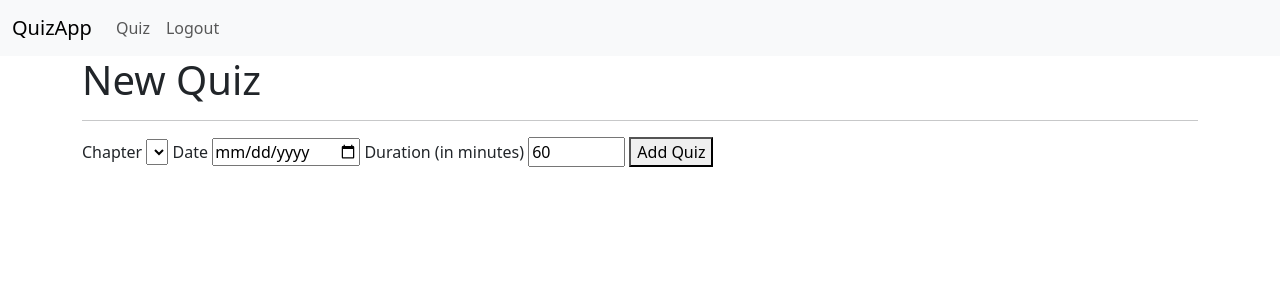
After one commit to its403/quiz_app_v1, a Flask app: page /quiz/add in a window 1280 px wide. The commit adds this page. Shown: the top 300 px of the page. Run offline with Flask 3, Linux system fonts and the light colour scheme; the visitor is signed in with stand-in values (Sample User, id 1); data comes from the database, SQL or seed files in the repository; data that the repository does not hold is empty.

Commit message:
Added functionality for adding and displaying new quiz

```diff
--- a/routes.py
+++ b/routes.py
@@ -3,6 +3,7 @@ from flask import render_template, redirect, flash, request, url_for, session
 from models import db, User, QualificationType, QuizTaker, Subject, Chapter, Quiz, Questions, Score
 from werkzeug.security import generate_password_hash, check_password_hash
 from functools import wraps
+from datetime import datetime
 
 
 # Decorators for auth and admin
@@ -349,4 +350,36 @@ def delete_chapter_post(id):
 @app.route("/admin/quiz")
 @admin_required
 def quiz():
-    return render_template("quiz/quiz.html")
+    quizzes = Quiz.query.all()
+
+    return render_template("quiz/quiz.html", quizzes=quizzes)
+
+
+@app.route("/quiz/add")
+@admin_required
+def add_quiz():
+    chapters = Chapter.query.all()
+
+    return render_template("quiz/add.html", chapters=chapters)
+
+
+@app.route("/quiz/add", methods=["POST"])
+@admin_required
+def add_quiz_post():
+    chapter_id = request.form.get("chapter_id")
+    date_html_format = request.form.get("date")
+    duration = request.form.get("duration")
+
+    if not chapter_id or not date_html_format or not duration:
+        flash("Please fill all the fields!")
+        return redirect(url_for("add_quiz"))
+
+    date = datetime.strptime(date_html_format, "%Y-%m-%d").date()
+
+    quiz = Quiz(chapter_id=chapter_id, date_of_quiz=date, duration=duration)
+
+    db.session.add(quiz)
+    db.session.commit()
+
+    flash("New quiz added successfully!")
+    return redirect(url_for("quiz"))
--- /dev/null
+++ b/templates/quiz/add.html
@@ -0,0 +1,24 @@
+{% extends 'layout.html' %}
+
+{% block content %}
+    <h1>New Quiz</h1>
+    <hr>
+    <form action="" method="post">
+        <label for="chapter_id">Chapter</label>
+        <select name="chapter_id">
+            {% for chapter in chapters %}
+                <option value="{{ chapter.id }}">{{ chapter.subject.name }} | {{ chapter.name }}</option>
+            {% endfor %}
+        </select>
+
+        <label for="date">Date</label>
+        <input type="date" name="date">
+
+        <label for="duration">Duration (in minutes)</label>
+        <input type="number" name="duration" step="30" min="30" max="180" value="60">
+
+        <button type="submit">
+            Add Quiz
+        </button>
+    </form>
+{% endblock %}
```
Also changed, not shown: templates/quiz/quiz.html (+6 -1 lines).
